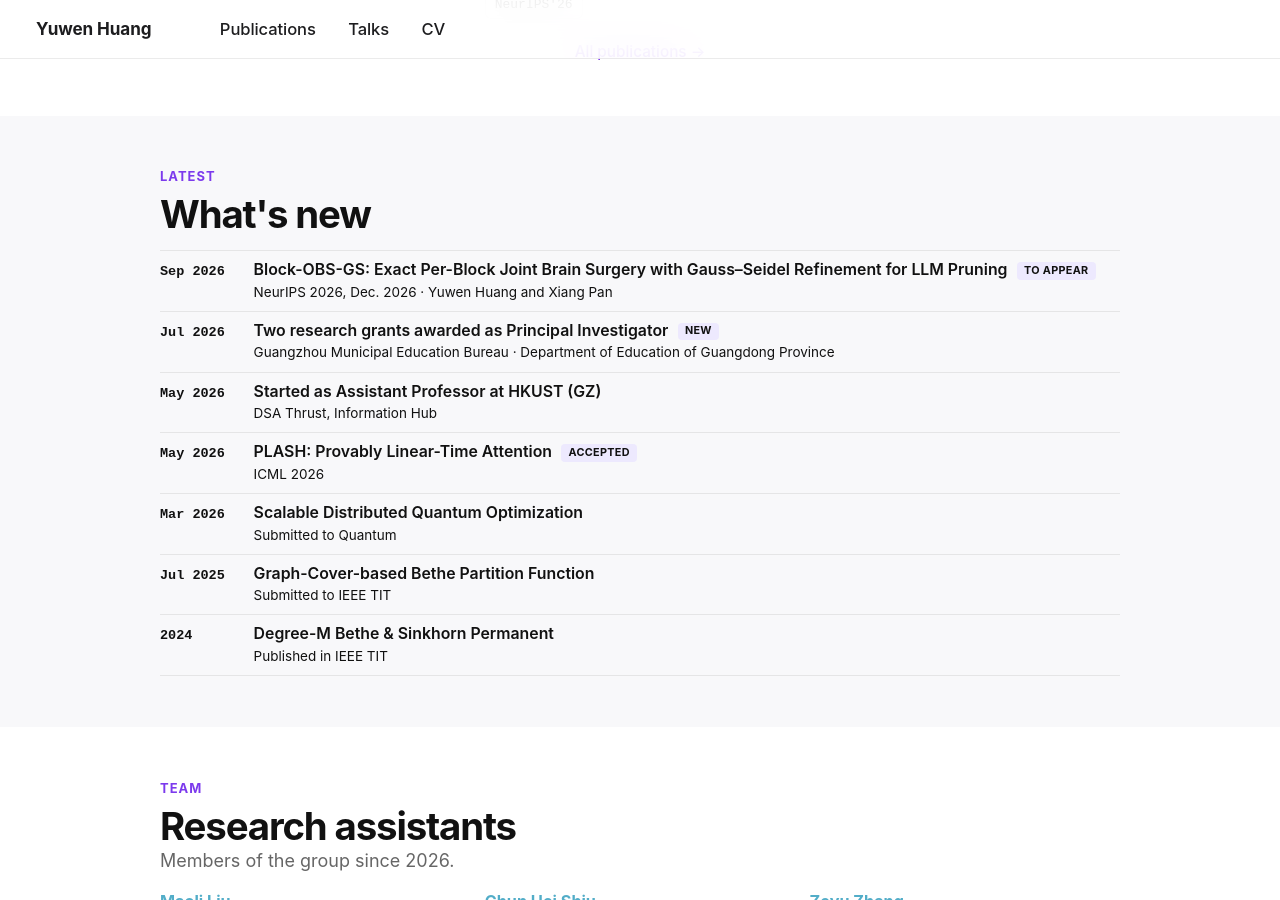
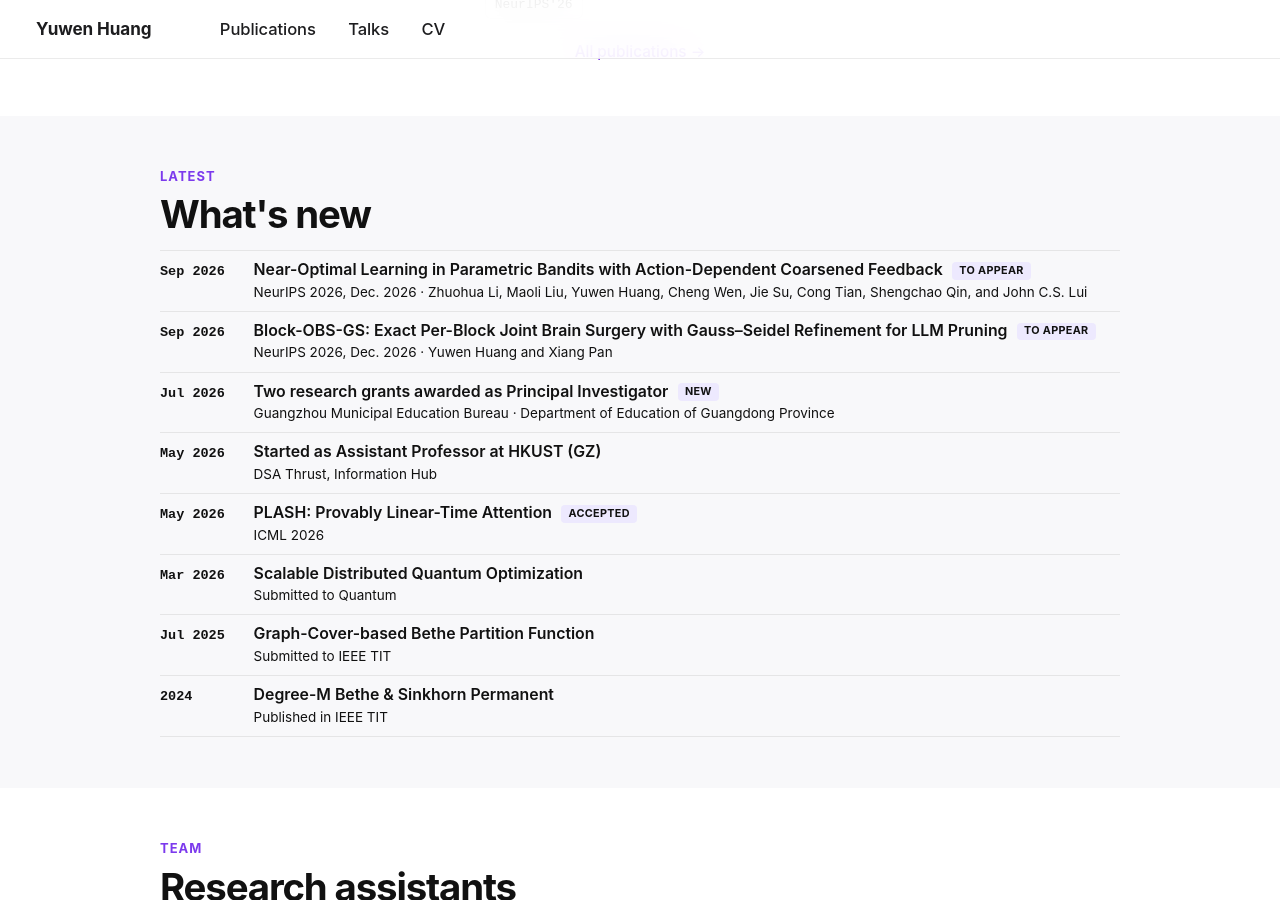
Before and after one commit to YuwenHuang0/YuwenHuang0.github.io, a Jekyll site: the page built from _pages/about.md, in a window 1280 px wide and 900 px high, scrolled down 1296 px. Built offline with Jekyll 4.4.1, drawn with Linux system fonts in a browser that asks for light colours; a script that is not in the unit is left out.

Commit message:
Add NeurIPS 2026 parametric bandits publication

```diff
--- a/_pages/about.md
+++ b/_pages/about.md
@@ -615,6 +615,10 @@ redirect_from:
   <div class="timeline">
     <div class="tl-row">
       <div class="tl-date">Sep 2026</div>
+      <div><div class="tl-title"><a href="{{ '/publication/parametric-bandits-coarsened-feedback' | relative_url }}">Near-Optimal Learning in Parametric Bandits with Action-Dependent Coarsened Feedback</a> <span class="tl-badge">To appear</span></div><div class="tl-venue">NeurIPS 2026, Dec. 2026 · Zhuohua Li, Maoli Liu, Yuwen Huang, Cheng Wen, Jie Su, Cong Tian, Shengchao Qin, and John C.S. Lui</div></div>
+    </div>
+    <div class="tl-row">
+      <div class="tl-date">Sep 2026</div>
       <div><div class="tl-title"><a href="{{ '/publication/block-obs-gs' | relative_url }}">Block-OBS-GS: Exact Per-Block Joint Brain Surgery with Gauss–Seidel Refinement for LLM Pruning</a> <span class="tl-badge">To appear</span></div><div class="tl-venue">NeurIPS 2026, Dec. 2026 · Yuwen Huang and Xiang Pan</div></div>
     </div>
     <div class="tl-row">
```
Also changed, not shown: _publications/2026-09-26-parametric-bandits-coarsened-feedback.md (added, +23 -0 lines).
